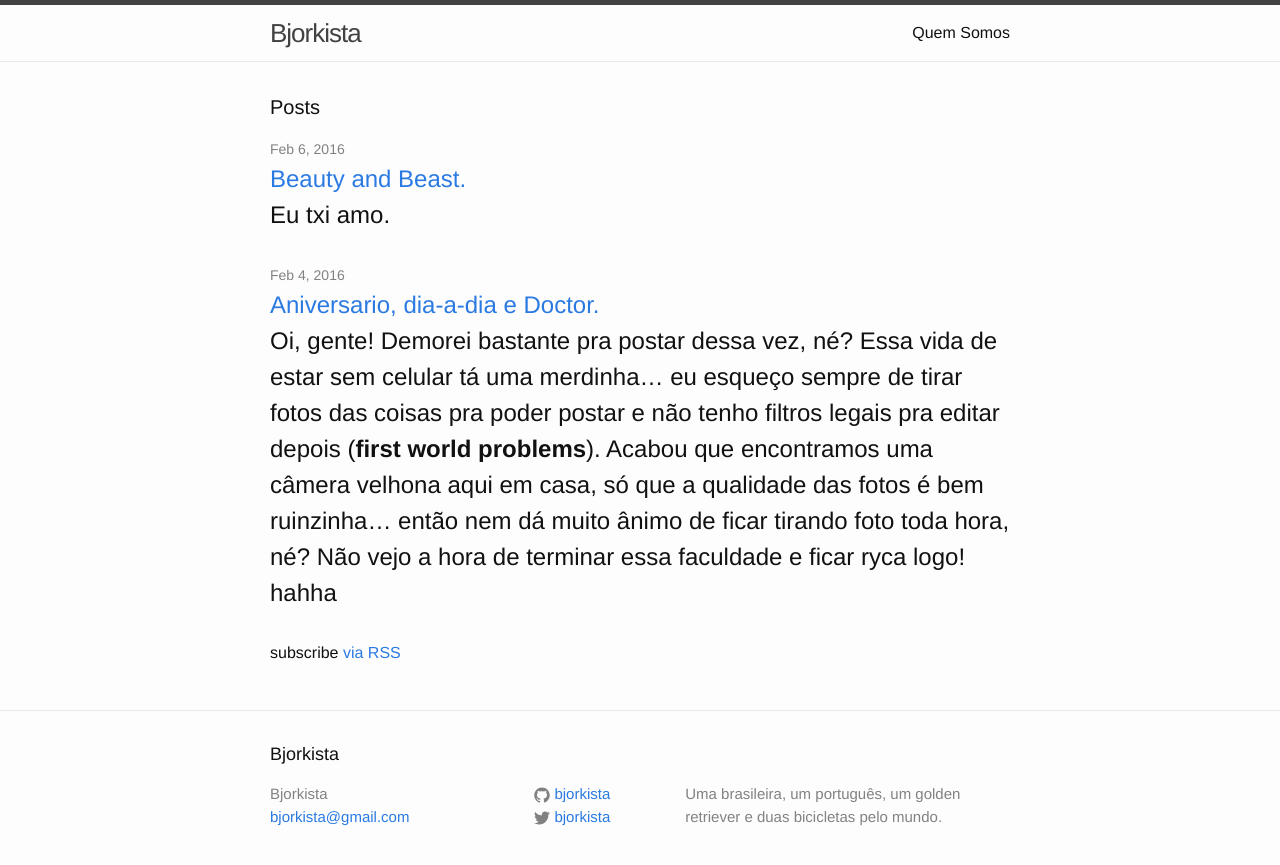
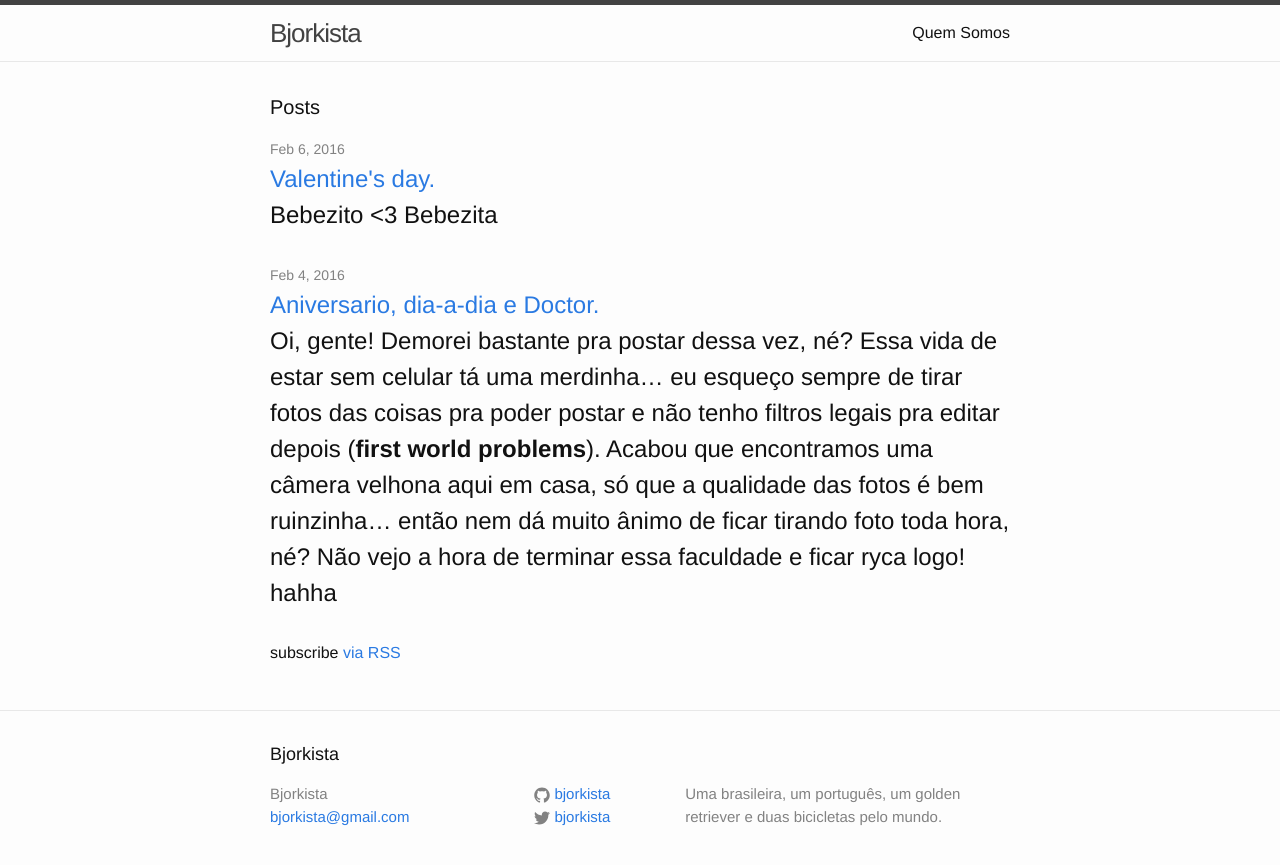
Before and after one commit to bjorkista/bjorkista, a Jekyll site: the page built from index.html, in a window 1280 px wide. Shown: the top 865 px of the page. Built offline with Jekyll 4.4.1, drawn with Linux system fonts in a browser that asks for light colours.

Commit message:
update post

```diff
--- a/_posts/2016-02-06-beauty-and-beast.markdown
+++ b/_posts/2016-02-06-valentines-day.markdown
@@ -1,7 +1,7 @@
 ---
 layout: post
-title:  "Beauty and Beast."
+title:  "Valentine's day."
 date:   2016-02-06 10:00:00 -0300
 categories: love
 ---
-Eu txi amo.
+Bebezito <3 Bebezita
```
Also changed, not shown: favicon.png (deleted).
